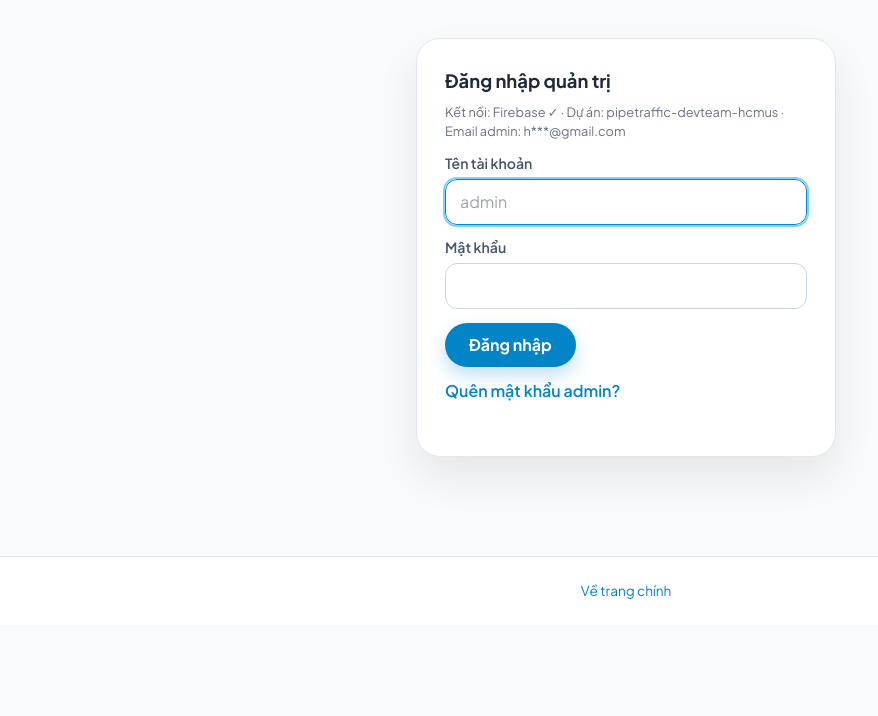
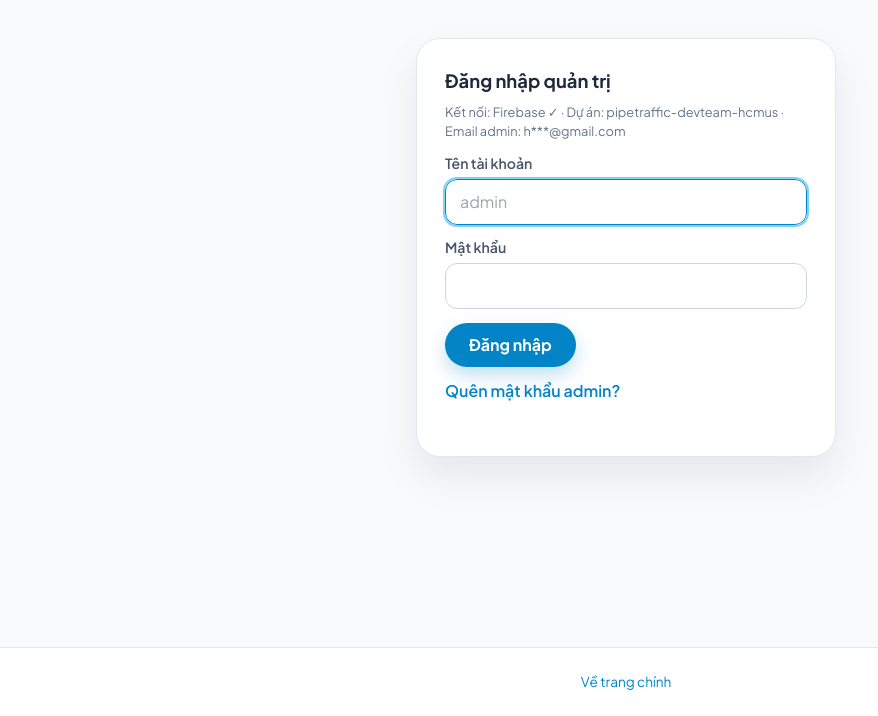
Before and after one commit to huynhhoangquan204-bot/pipetraffic-devteam-hcmus, a plain HTML site: page admin.html in a window 1280 px wide. Shown: the part 84-800 px from the top of the page, without its empty margins (14-892 px from the left). Drawn offline with Linux system fonts and the light colour scheme; no server answers.

Commit message:
Implement footer positioning for admin layout
Add styles to ensure footer remains at the bottom of the page.

```diff
--- a/style.css
+++ b/style.css
@@ -3235,3 +3235,19 @@ video {
 .pt-app .mrow.me{align-self:flex-end;flex-direction:row-reverse}
 .pt-app .mrow .msg{max-width:none;min-width:0}
 @media(min-width:1280px) and (max-width:1535px){.navlinks{gap:14px!important;font-size:.82rem}}
+
+/* ---------- Admin: footer luôn nằm cuối trang (kể cả khi nội dung ngắn) ---------- */
+body.adm{
+  display:flex;
+  flex-direction:column;
+  min-height:100vh;
+  min-height:100dvh
+}
+body.adm #app{
+  flex:1 0 auto;
+  width:100%
+}
+body.adm .foot{
+  flex-shrink:0;
+  margin-top:auto
+}
```
